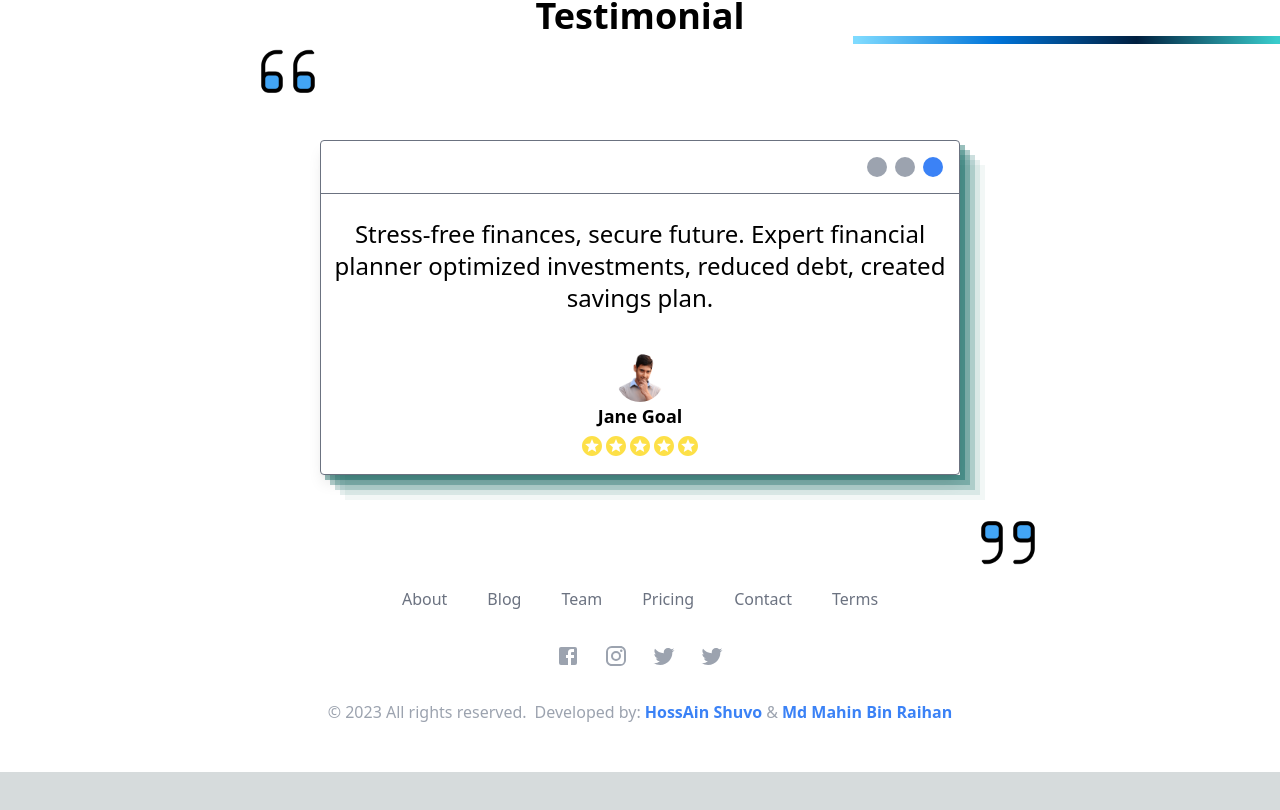
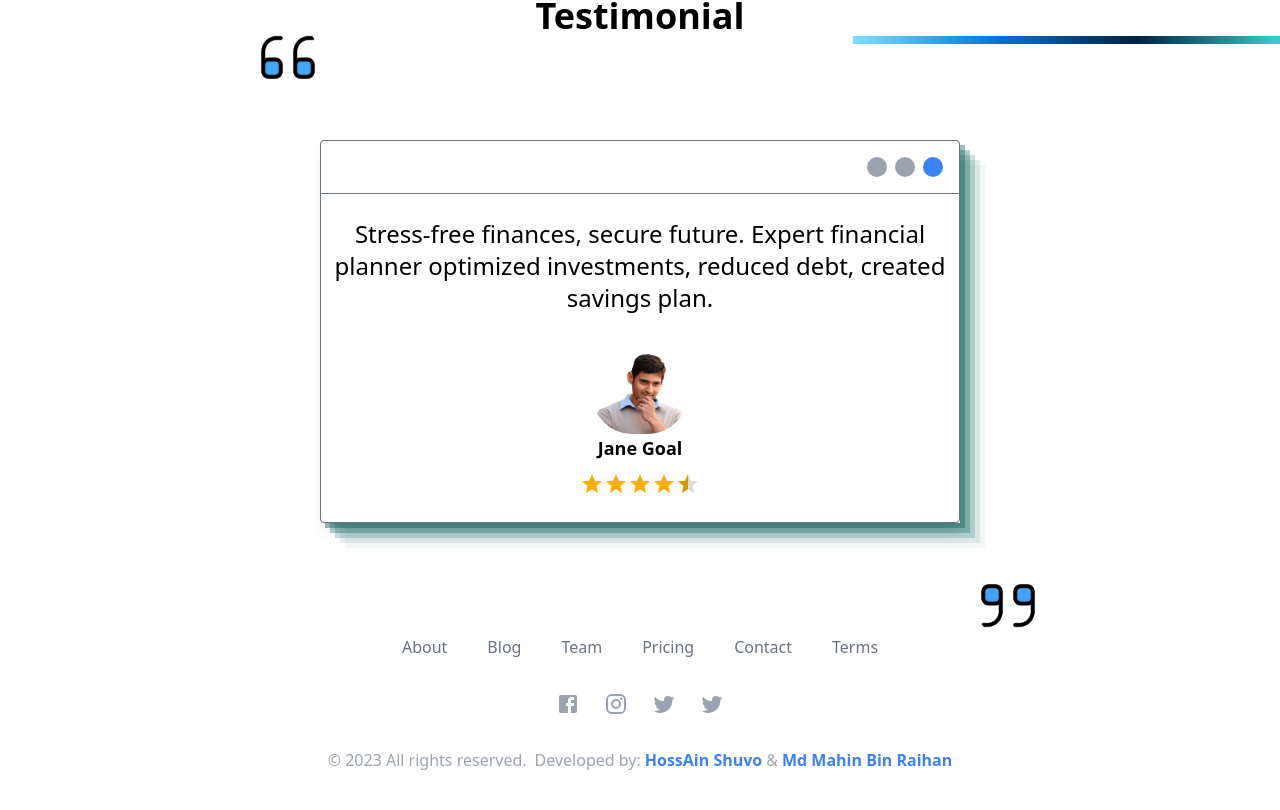
Before and after one commit to ShahadatShuvo/FullStack-Ecommerce, a Next.js app in the folder frontend/: page / in a window 1280 px wide. Shown: the part 2321-3131 px from the top of the page. Before the commit the page ends 3093 px from the top, so only its background shows below. Built offline with nearby package versions, Linux system fonts and the light colour scheme; no server answers.

Commit message:
Headline and testimonial modified

```diff
--- a/frontend/src/components/HomePage/Navbar/index.tsx
+++ b/frontend/src/components/HomePage/Navbar/index.tsx
@@ -1,20 +1,18 @@
 "use client";
 import { CartItemContext } from "@/app/_context";
+import CloseIcon from "@mui/icons-material/Close";
+import FeedOutlinedIcon from "@mui/icons-material/FeedOutlined";
 import MenuIcon from "@mui/icons-material/Menu";
 import { Badge } from "@mui/material";
+import Alert from "@mui/material/Alert";
+import Collapse from "@mui/material/Collapse";
+import IconButton from "@mui/material/IconButton";
 import Image from "next/image";
 import { useContext, useState } from "react";
 import { Link as ScrollLink } from "react-scroll";
 import CartMenu from "./CartMenu";
 import ExploreMenu from "./Explore";
 import MenuBarIcon from "./ProfileMenu";
-import Box from "@mui/material/Box";
-import Alert from "@mui/material/Alert";
-import IconButton from "@mui/material/IconButton";
-import Collapse from "@mui/material/Collapse";
-import Button from "@mui/material/Button";
-import CloseIcon from "@mui/icons-material/Close";
-import FeedOutlinedIcon from "@mui/icons-material/FeedOutlined";
 
 function Navbar() {
   const { contextValue } = useContext(CartItemContext);
@@ -74,7 +72,7 @@ function Navbar() {
                 Headline
               </p>
               <div className="w-full flex justify-center">
-                <div className="w-[50%]">
+                <div className="w-[80%]">
                   <div className="relative flex overflow-x-hidden text-lg">
                     <div className="animate-marquee whitespace-nowrap">
                       <span>
--- a/frontend/src/components/HomePage/Testimonial/index.tsx
+++ b/frontend/src/components/HomePage/Testimonial/index.tsx
@@ -1,6 +1,8 @@
 "use client";
 
-import StarsIcon from "@mui/icons-material/Stars";
+import StarIcon from "@mui/icons-material/Star";
+import Box from "@mui/material/Box";
+import Rating from "@mui/material/Rating";
 import Image from "next/image";
 import { useEffect, useState } from "react";
 
@@ -30,6 +32,8 @@ const testimonials = [
 
 const Testimonial = () => {
   const [currentTestimonial, setCurrentTestimonial] = useState(0);
+
+  const value = 4.7;
 
   useEffect(() => {
     const interval = setInterval(() => {
@@ -104,7 +108,7 @@ const Testimonial = () => {
             </p>
             <div className="text-lg mt-8 mb-4 font-bold flex flex-col justify-center items-center">
               <Image
-                className="h-12 w-12 rounded-full"
+                className="h-20 w-24 rounded-full"
                 src={testimonial.img}
                 height={64}
                 width={64}
@@ -115,11 +119,25 @@ const Testimonial = () => {
               </span>
 
               <span className=" block flex-col justify-center items-center">
-                <StarsIcon className=" text-yellow-300" />
-                <StarsIcon className=" text-yellow-300" />
-                <StarsIcon className=" text-yellow-300" />
-                <StarsIcon className=" text-yellow-300" />
-                <StarsIcon className=" text-yellow-300" />
+                <Box
+                  sx={{
+                    // width: 200,
+                    marginY: "10px",
+                    display: "flex",
+                    alignItems: "center",
+                  }}
+                >
+                  <Rating
+                    name="text-feedback"
+                    value={value}
+                    readOnly
+                    precision={0.5}
+                    emptyIcon={
+                      <StarIcon style={{ opacity: 0.55 }} fontSize="inherit" />
+                    }
+                  />
+                  {/* <Box sx={{ ml: 2 }}>Good</Box> */}
+                </Box>
               </span>
             </div>
           </div>
--- a/frontend/src/components/HomePage/index.tsx
+++ b/frontend/src/components/HomePage/index.tsx
@@ -1,5 +1,4 @@
 import DiscoverMore from "./DiscoverMore";
-import Footer from "./Footer";
 import HeroSection from "./HeroSection";
 import Navbar from "./Navbar";
 import NewArrival from "./NewArrival";
```
